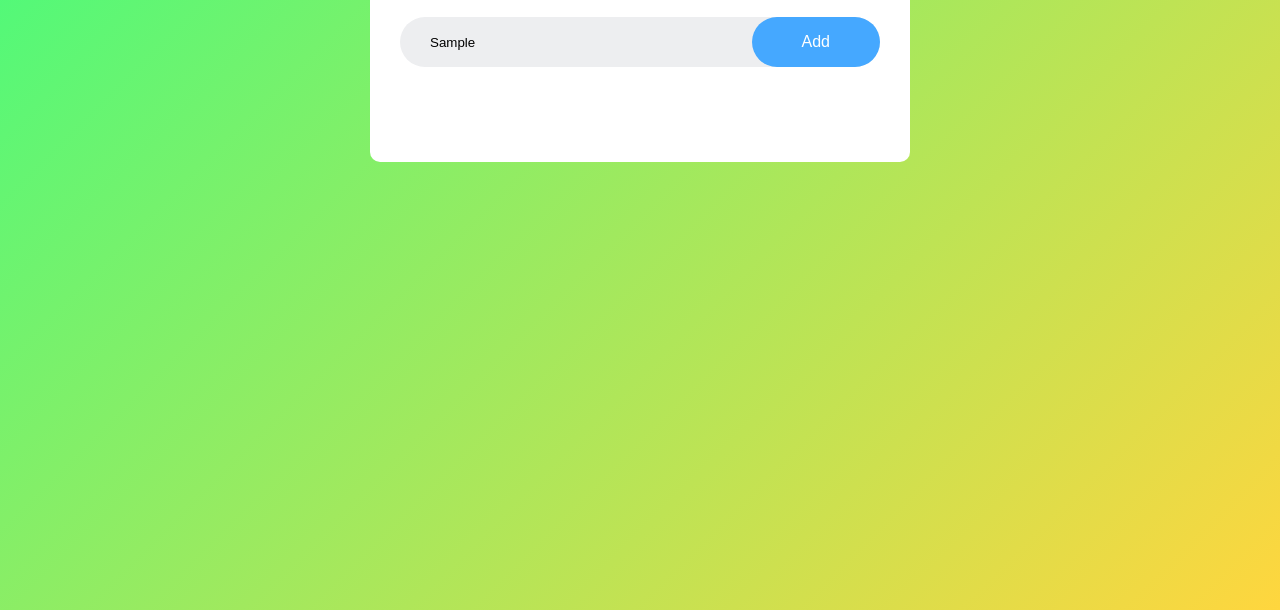
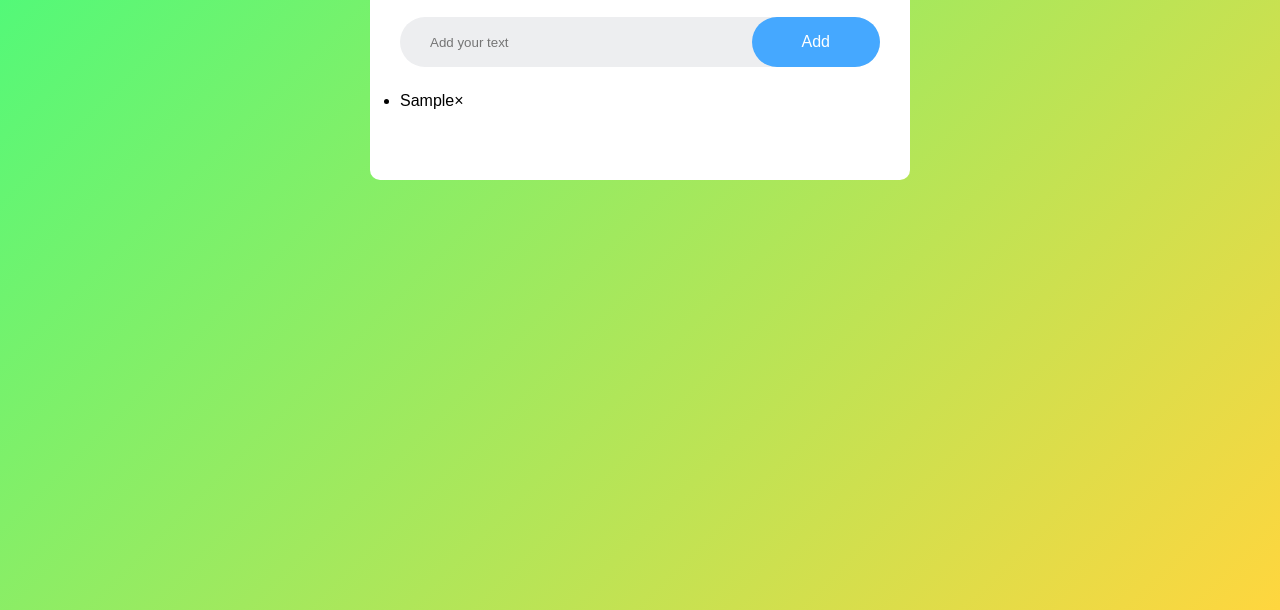
Before and after one commit to wolfsige/To-DoList, a plain HTML site: page index.html in a window 1280 px wide. Both pictures are taken after typing "Sample" into the empty fields and a click on the button "Add". Shown: the part 190-800 px from the top of the page. Drawn offline with Linux system fonts and the light colour scheme.

Commit message:
implimented functionality to the input box and button allowing users to add things to the list

```diff
--- a/app.js
+++ b/app.js
@@ -0,0 +1,17 @@
+const inputBox = document.getElementById("input-box")
+const listContainer = document.getElementById("list-container")
+
+function addTask(){
+  if(inputBox.value === ""){
+    alert("You must write something before adding it to the list!")
+  }
+  else{
+    let li = document.createElement('li');
+    li.innerHTML = inputBox.value;
+    listContainer.appendChild(li)
+    let span = document.createElement("span");
+    span.innerHTML = "\u00d7";
+    li.appendChild(span);
+  }
+  inputBox.value = ""
+}
--- a/index.html
+++ b/index.html
@@ -4,7 +4,7 @@
   <meta charset="UTF-8">
   <meta name="viewport" content="width=device-width, initial-scale=1.0">
   <title>House To Do List</title>
-  <link rel="stylesheet" href="app.js">
+
   <link rel="stylesheet" href="style.css">
 </head>
 <body>
@@ -14,9 +14,13 @@
           To Do List!
         </h1>
         <div class="row">
-          <input type="text" id="input-box" placeholder="Add your text"><button>Add</button>
+          <input type="text" id="input-box" placeholder="Add your text"><button onclick="addTask()">Add</button>
         </div>
+        <ul id="list-container">
+
+        </ul>
     </div>
   </div>
+  <script src="app.js"></script>
 </body>
 </html>
```
